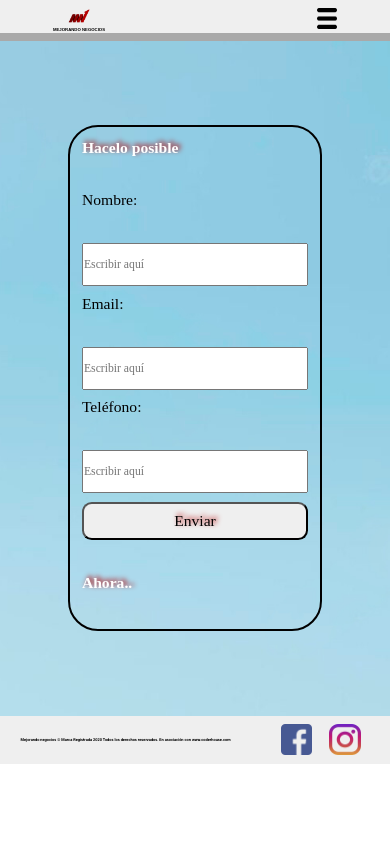
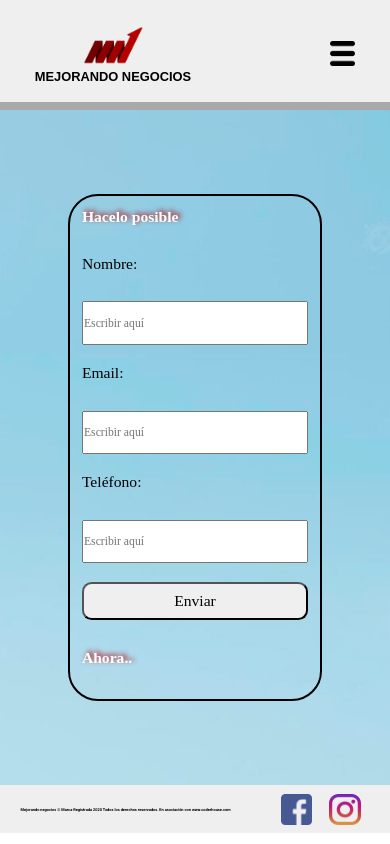
Before and after one commit to hugomagno/MN_segundaentrega_hugobritos, a website: page pages/contacto.html in a window 390 px wide. Drawn offline with Linux system fonts and the light colour scheme; a web font is replaced by a local one.

Commit message:
mejorado responsive de formulario y header

```diff
--- a/pages/contacto.html
+++ b/pages/contacto.html
@@ -21,7 +21,7 @@
 <body>
     <header class="header">
         <nav class="nav">
-            <div class="nav__logo">
+            <div class="nav__logo centra2">
                 <a href="../index.html">
                     <img src="../img/MNisotipo.png" alt="">
                 </a>
@@ -44,7 +44,9 @@
 
             <a href="./contacto.html"><button class="boton-contactar">Contactar</button></a>
 
-            <a class="hamburguesa" href="https://www.mcdonalds.com.ar/"><img src="../img/menu.png" alt=""></a>
+            <div class="centra2">
+                <a class="hamburguesa" href="https://www.mcdonalds.com.ar/"><img src="../img/menu.png" alt=""></a>
+            </div>
 
         </nav>
     </header>
--- a/sass/_contacto.scss
+++ b/sass/_contacto.scss
@@ -21,15 +21,18 @@
         max-height: 70%;
         height: 60vh;
     }
-    label {
+    label, input {
         @extend .extendcontact;
+    }
+    input {
+        min-height: 4vh;
+        font-size: 3vh;
     }
     h2, h3 {
         @extend .titles;
     }
     button {
         @include botero (100%, $cgrisin, 4.5vh);
-        @extend .titles;
         color: $cnegro;
     }
 }
--- a/sass/_global.scss
+++ b/sass/_global.scss
@@ -54,8 +54,8 @@ main {
 
 // EXTENDS
 .extendcontact {
-    font-size: 2vw;
-    max-width: 80%;
+    font-size: 4vh;
+    max-width: 100%;
     max-height: 80%;
 }
 
--- a/sass/_header.scss
+++ b/sass/_header.scss
@@ -2,8 +2,10 @@
     border-bottom: 1vh $cplata solid;
     padding-top: 1vh;
     grid-area: nav;
+    min-height: 110px;
     .nav {
         width: 100%;
+        height: 100%;
         max-width: 1600px;
         margin: auto;
         display: flex;
@@ -16,8 +18,8 @@
             & a {
                 align-self: center;
             }
-            & img {
-                height: 3.5vw;
+             img {
+                height: 5.5vw;
                 width: auto;
                 &:hover {
                     transform: scale(120%);
--- a/sass/_medias.scss
+++ b/sass/_medias.scss
@@ -44,6 +44,10 @@
         width: 65%;
     }
 
+    .boton-contactar {
+        font-size: 2.2vh;
+    }
+
 }
 
 @media screen and (max-width: 799px) {
@@ -83,19 +87,21 @@
         width: 40vw;
     }
 
-    .nav__logo img {
-        height: 5vw;
+    .header {
+        .nav {
+            &__logo {
+                img {
+                    height: 7vw;
                 }
-
-    .nav__logo h1 {
+                h1 {
                     display: inline-block;
                     font-size: 2.3vw;
                     width: max-content;
                 }
-
-    .nav {
+            }
             &__ul {
-            display: none !important;
+                display: none;
+            }
         }
     }
 
@@ -151,6 +157,19 @@
 
 @media screen and (max-width: 500px) {
 
+    .header {
+        .nav {
+            &__logo {
+                 img {
+                    height: 10vw;
+                }
+                h1 {
+                    font-size: 3.3vw;
+                }
+            }
+        }
+    }
+
     .main-precios section {
         width: 90vw;
         margin: 5vw;
@@ -171,11 +190,6 @@
         max-height: 70vh;
     }
 
-    .hamburguesa img {
-        width: 2.4vh;
-        height: 2.4vh;
-    }
-
     .main-precios ul li {
         font-size: 2.1vh;
     }
```
Also changed, not shown: css/style.css. Lines whose indentation alone changed are shown as unchanged.
